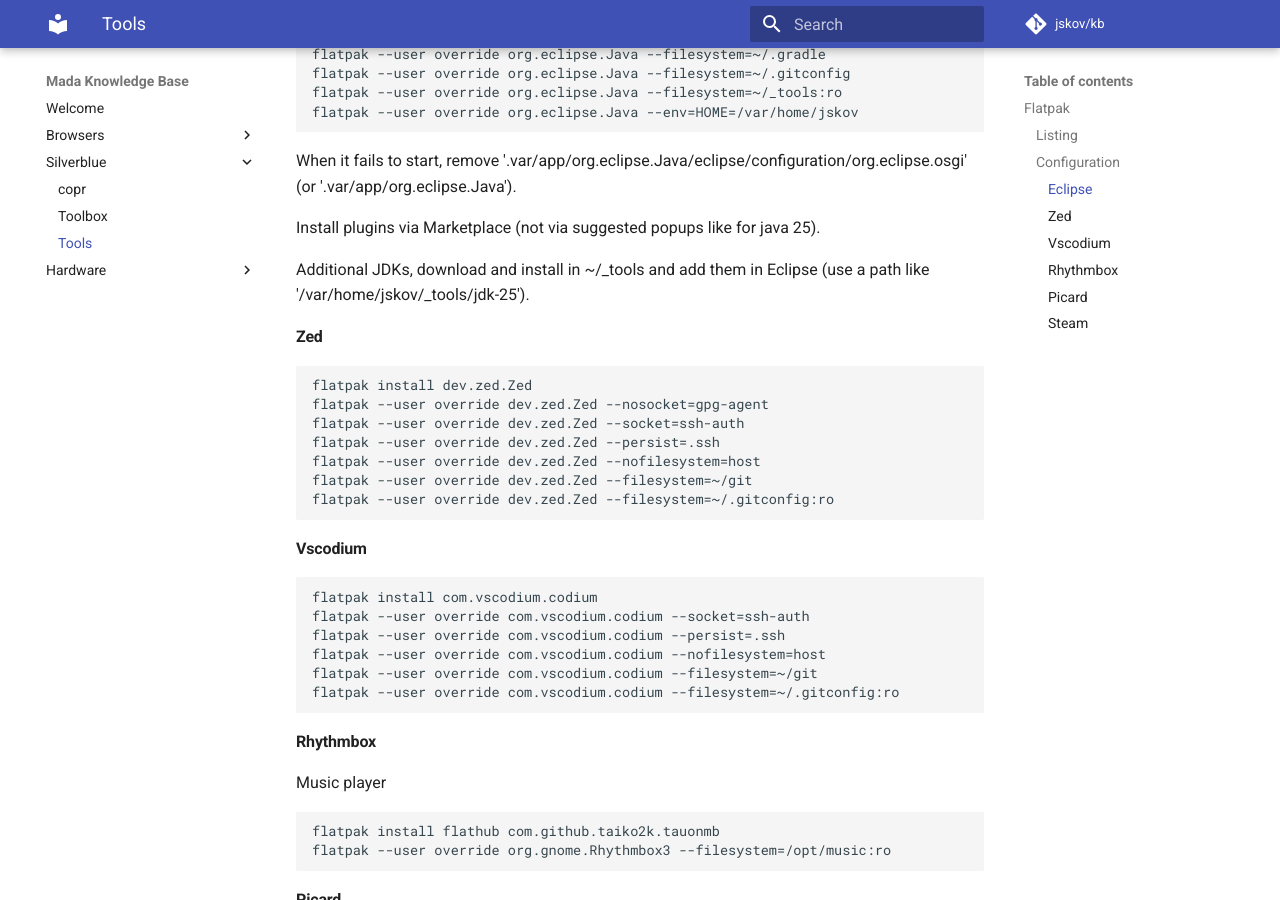
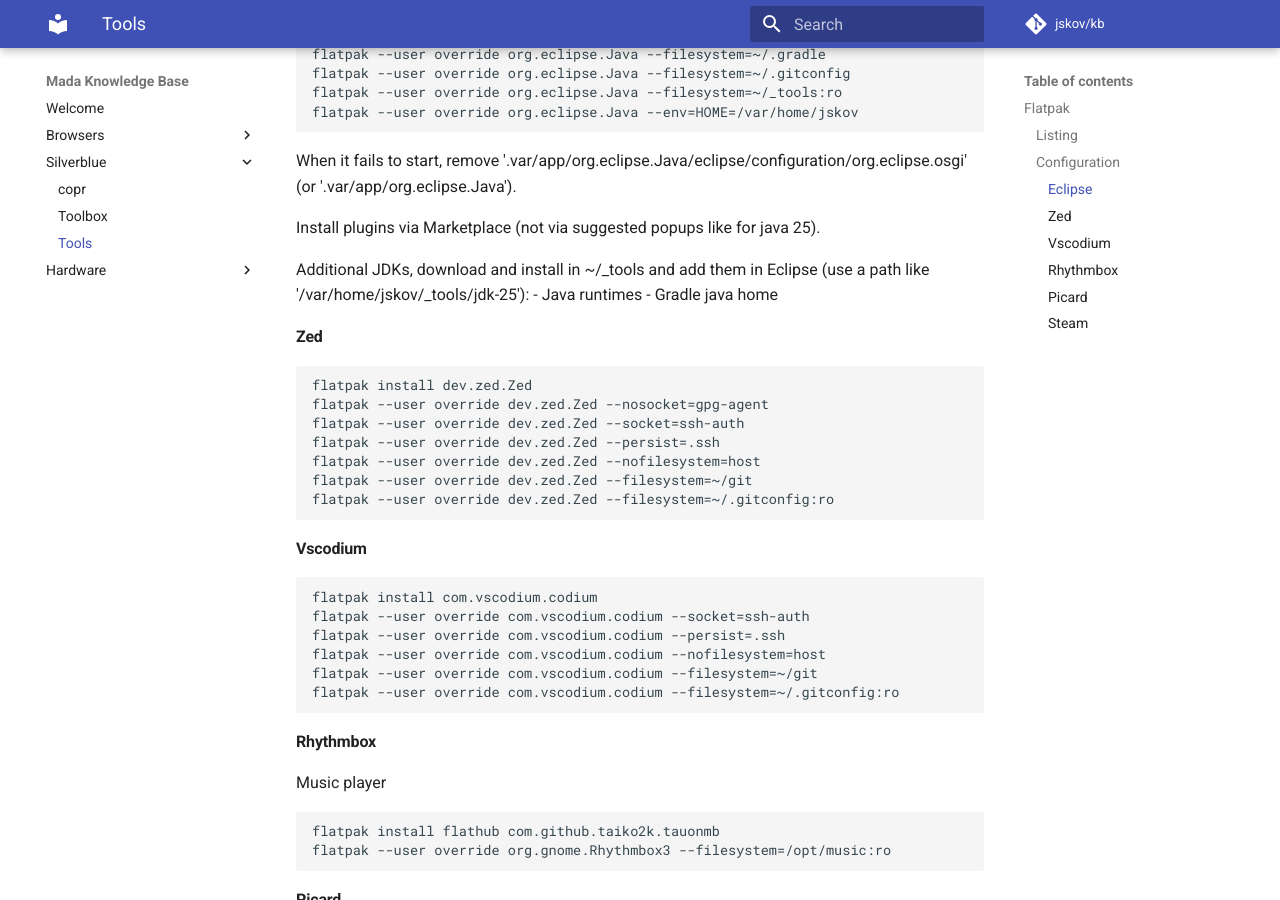
Before and after one commit to jskov/kb, an MkDocs documentation site: the page built from docs/silverblue/tools/index.md, in a window 1280 px wide and 900 px high, scrolled down 798 px. Built offline with MkDocs 1.6.1 and Material for MkDocs 9.7.7, drawn with Linux system fonts in a browser that asks for light colours; comment, search, counter and statistics services are not loaded.

Commit message:
gradle java home

```diff
--- a/docs/silverblue/tools/index.md
+++ b/docs/silverblue/tools/index.md
@@ -41,7 +41,9 @@ When it fails to start, remove '.var/app/org.eclipse.Java/eclipse/configuration/
 
 Install plugins via Marketplace (not via suggested popups like for java 25).
 
-Additional JDKs, download and install in ~/_tools and add them in Eclipse (use a path like '/var/home/jskov/_tools/jdk-25').
+Additional JDKs, download and install in ~/_tools and add them in Eclipse (use a path like '/var/home/jskov/_tools/jdk-25'):
+ - Java runtimes
+ - Gradle java home
 
 ### Zed
 
```
